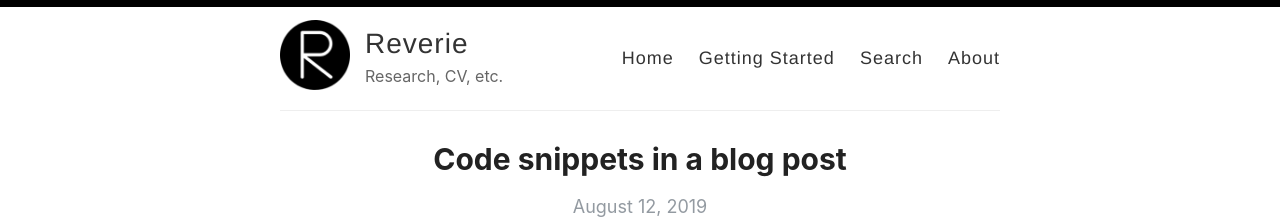
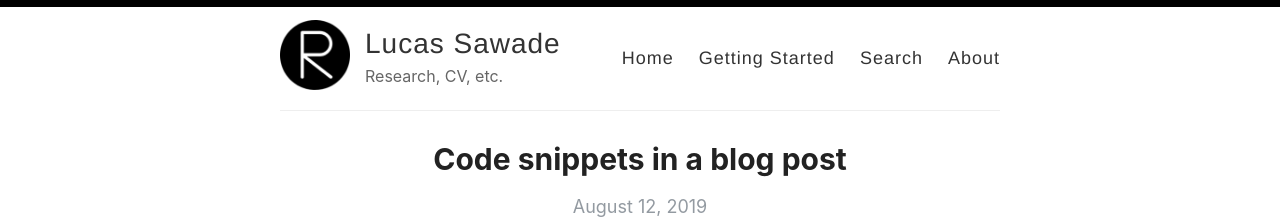
Before and after one commit to lsawade/lsawade.github.io, a Jekyll site: the page built from index.html, in a window 1280 px wide. Shown: the top 222 px of the page. Built offline with Jekyll 4.4.1, drawn with Linux system fonts in a browser that asks for light colours; the list of posts is cut into pages by our own code.

Commit message:
Update _config.yml

```diff
--- a/_config.yml
+++ b/_config.yml
@@ -3,7 +3,7 @@
 #
 
 # Name of your site (displayed in the header)
-name: Reverie
+name: Lucas Sawade
 
 # Name of the author
 author: Lucas Sawade
```
